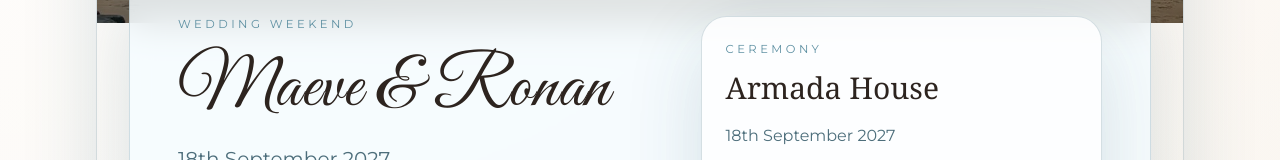
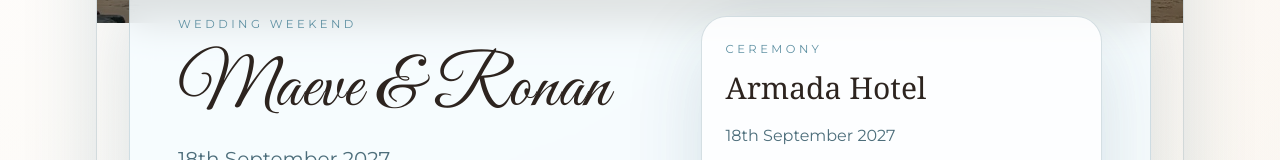
Before and after one commit to dh1612/wedding-website-platform, a Next.js app: page /private-preview/armada-spanish-point-concept in a window 1280 px wide. Shown: the part 507-667 px from the top of the page. Built offline with nearby package versions, Linux system fonts and the light colour scheme.

Commit message:
Polish Armada preview copy and accommodation links

```diff
--- a/app/private-preview/armada-spanish-point-concept/page.tsx
+++ b/app/private-preview/armada-spanish-point-concept/page.tsx
@@ -77,7 +77,7 @@ const weddingData: WeddingData = {
   ceremony: {
     title: "Ceremony",
     time: "3:00 PM",
-    location: "Armada House",
+    location: "Armada Hotel",
     address: "Spanish Point, Co. Clare",
     mapLink: "https://maps.google.com/?q=Armada+Hotel+Spanish+Point",
     description:
@@ -86,11 +86,11 @@ const weddingData: WeddingData = {
   reception: {
     title: "Reception",
     time: "5:00 PM",
-    location: "Armada House",
+    location: "Armada Hotel",
     address: "Spanish Point, Co. Clare",
     mapLink: "https://maps.google.com/?q=Armada+Hotel+Spanish+Point",
     description:
-      "Drinks, dinner, and the evening celebration all continue in one place overlooking the Atlantic."
+      "Drinks, dinner, and the evening celebration all continue in one place overlooking the Atlantic, with Armada's beautiful food and setting carrying the whole evening effortlessly."
   },
   scheduleEyebrow: "Wedding Weekend",
   scheduleHeading: "A Celebration Across The Coast",
@@ -108,7 +108,7 @@ const weddingData: WeddingData = {
     },
     {
       time: "Saturday, 1:30 PM",
-      title: "Guests arrive at Armada House",
+      title: "Guests arrive at Armada Hotel",
       details:
         "A little breathing room before the ceremony begins, with time to greet people and take in the view."
     },
@@ -152,7 +152,7 @@ const weddingData: WeddingData = {
       "A quick look at the places guests are most likely to need when planning where to stay and how to move around Spanish Point.",
     locationOverviewTitle: "Why this stretch of coast works so well",
     locationOverviewHtml:
-      "<p>Spanish Point gives guests that lovely balance of dramatic sea views, a real sense of occasion, and the feeling that the wedding can unfold over more than a few hurried hours.</p><p>Armada suits that especially well, with its Atlantic setting, polished rooms, and the kind of atmosphere that encourages guests to settle in and make a proper weekend of it.</p>",
+      "<p>Spanish Point gives guests that lovely balance of dramatic sea views, a real sense of occasion, and the feeling that the wedding can unfold over more than a few hurried hours.</p><p>Armada suits that especially well, with its Atlantic setting, beautifully designed hotel spaces, memorable food, and the kind of atmosphere that encourages guests to settle in and make a proper weekend of it.</p>",
     mapSpots: [
       {
         label: "Shannon Airport",
@@ -160,7 +160,7 @@ const weddingData: WeddingData = {
         href: "https://maps.google.com/?q=Shannon+Airport"
       },
       {
-        label: "Armada House",
+        label: "Armada Hotel",
         detail: "Ceremony, drinks, dinner, and the main celebration all in one beautiful coastal setting.",
         href: "https://maps.google.com/?q=Armada+Hotel+Spanish+Point"
       },
@@ -192,17 +192,23 @@ const weddingData: WeddingData = {
     {
       name: "The Armada Hotel",
       note:
-        "The most seamless option for guests who want the full Armada experience, with the views, atmosphere, and celebrations all in one place."
+        "The most seamless option for guests who want the full Armada experience, with beautiful rooms, standout food, ocean views, and the celebrations all in one place.",
+      link: "https://www.armadahotel.com/",
+      linkLabel: "View Armada Hotel"
     },
     {
-      name: "Spanish Point & Miltown Malbay",
+      name: "Bellbridge House Hotel",
       note:
-        "A relaxed local base for guests who want to stay near the coast and keep the wedding day easy."
+        "A nearby Spanish Point option for guests who want to stay close to the coast and within easy reach of the wedding weekend.",
+      link: "https://www.bellbridgehousehotelclare.com/",
+      linkLabel: "View Bellbridge House Hotel"
     },
     {
-      name: "Lahinch",
+      name: "Lahinch Coast Hotel",
       note:
-        "A good option for anyone who would like a livelier seaside base with extra restaurants and accommodation choices."
+        "A good option for anyone who would like a livelier seaside base with extra restaurants, surf-town energy, and a slightly broader range of plans around the weekend.",
+      link: "https://www.lahinchcoasthotel.ie/",
+      linkLabel: "View Lahinch Coast Hotel"
     }
   ],
   suppliersEyebrow: "Suppliers",
```
